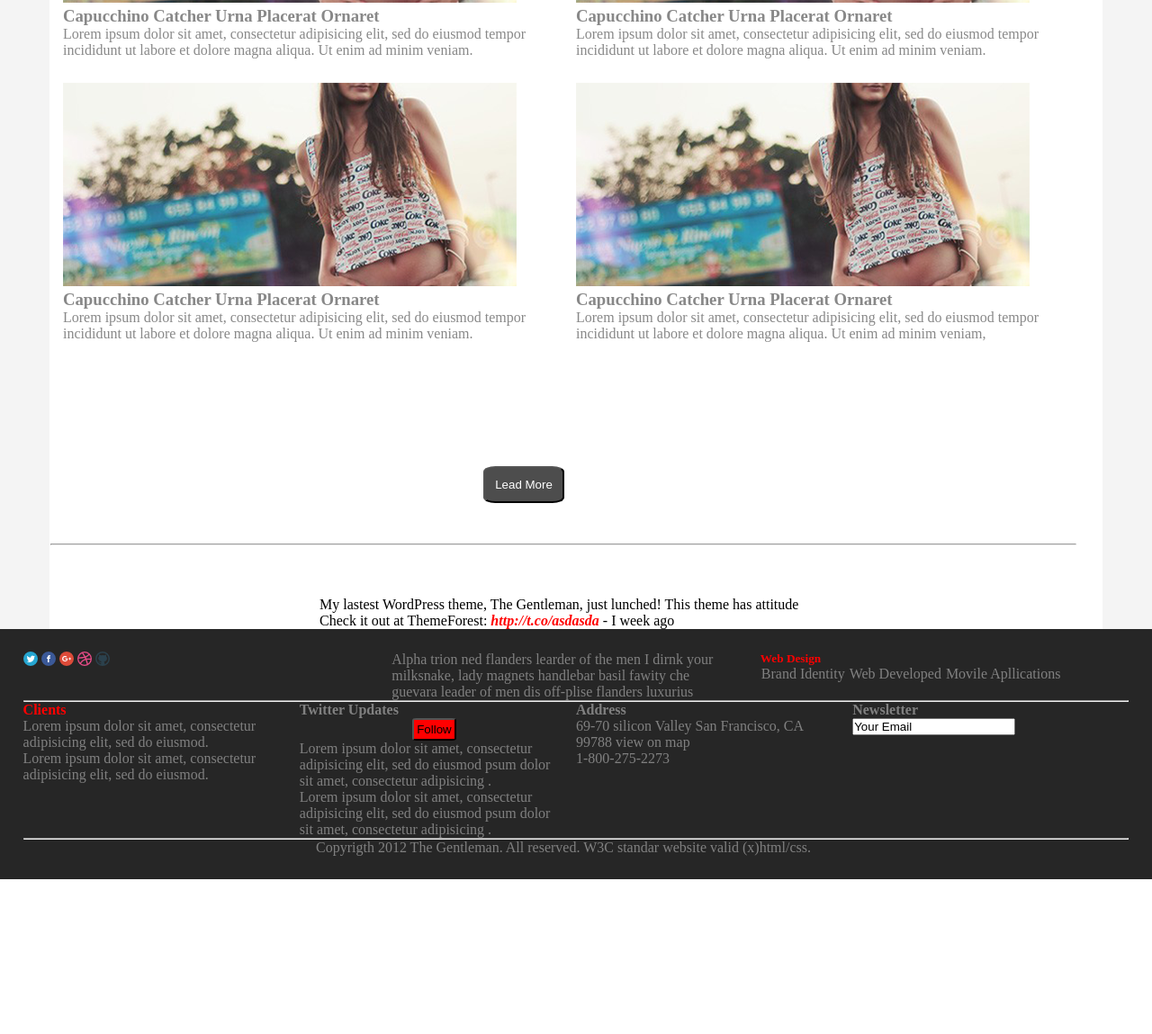
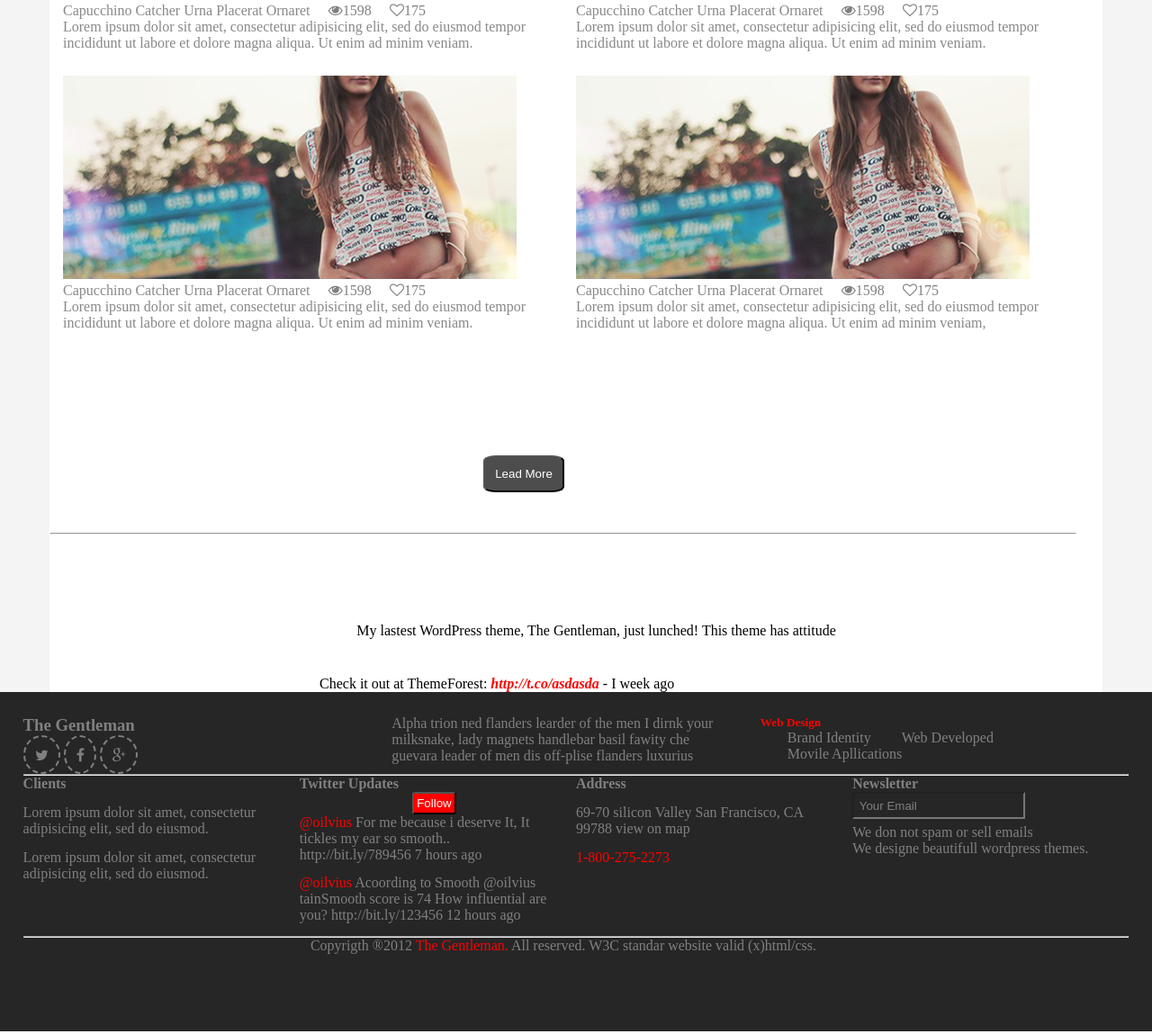
Before and after one commit to apariciozuniga/22_Gentleman, a plain HTML site: page index.html in a window 1280 px wide. Shown: the part 1264-2413 px from the top of the page at 90% size. Before the commit the page ends 2266 px from the top, so only its background shows below. Drawn offline with Linux system fonts and the light colour scheme.

Commit message:
proyecto final

```diff
--- a/css/main.css
+++ b/css/main.css
@@ -1,9 +1,7 @@
 .text-red{
 	color: red;
 }
-*{
 
-}
 .black{
 	background-color: #262626;
 	color: gray;
@@ -59,7 +57,7 @@ a{
 }
 .webs{
 
-	margin-left: 1px;
+
 
 }
 .btnred{
@@ -82,3 +80,13 @@ a{
 	margin-bottom: 4%;
 	margin-top: 4%;
 }
+.heart{
+	display: inline-block;
+	color: gray;
+	margin-left: 3%;
+}
+.circle{
+	border-radius: 100%;
+	border: 2px dashed gray;
+	padding: 3%;
+}
--- a/index.html
+++ b/index.html
@@ -17,11 +17,11 @@
 	</head>
 	<body>
 		<!-- Aqui va el código de su examnen ¡Que les vaya muy bien chicas! Yo se que lo harán genial :3 -->
-  <div class="container-fluid bg-gray"><!--aqui empieza mi container-fluid todo el nav estar en container fluid-->
+	  	<div class="container-fluid bg-gray "><!--aqui empieza mi container-fluid todo el nav estar en container fluid-->
 	   	 	<div class="row black">
 	      		<nav>
 	        	<div class="col-6">
-          <h1 class="text-white">The <b>Gentleman</b><h1><!--el encabezado-->
+	          		<h1 class="text-white">The <b>Gentleman</b></h1><!--el encabezado-->
 	        	</div>
 	        	<div class="col-6">
 	            	<ul>
@@ -35,9 +35,10 @@
 	        	</div>
 	      		</nav>
 	  		</div>
-  <div class="container fondo">
+
+	  	<div class="container fondo ">
 	       <header>
-    <div class="row fondo">
+	    <div class="row ">
 	        <div class="col-7">
 	             <img  class="imagen"src="img/header.png" alt="Fondo de header"><!--aqui va  mi imagen de header con un col-6-->
 	         </div>
@@ -72,13 +73,17 @@
 	    <div class="row">
 	        <div class="col-6"><!--imagen col-6 de lado izquierdo-->
 	           	<img src="img/main-pic.png">
-           	<h3 class="text-left text-gray" >Capucchino Catcher Urna Placerat Ornaret</h3><!--texto principal de encabezado-->
+	           	<span class="text-left text-gray" >Capucchino Catcher Urna Placerat Ornaret</span><!--texto principal de encabezado-->
+	           	<i class="fa fa-eye heart" aria-hidden="true">1598</i>
+	           	<i class="fa fa-heart-o heart" aria-hidden="true">175</i>
 	           	<p class="text-left pb-5 text-gray">Lorem ipsum dolor sit amet, consectetur adipisicing elit, sed do eiusmod
 	              tempor incididunt ut labore et dolore magna aliqua. Ut enim ad minim veniam.</p>
 	        </div>
 	        <div class="col-6">
 	            <img src="img/main-pic.png"><!--imagen con col-6 de lado derecho-->
-            <h3 class="text-left text-gray">Capucchino Catcher Urna Placerat Ornar</h3>
+	            <span class="text-left text-gray">Capucchino Catcher Urna Placerat Ornar</span>
+	            <i class="fa fa-eye heart" aria-hidden="true">1598</i>
+	            <i class="fa fa-heart-o heart" aria-hidden="true">175</i>
 	            <p class="text-left pb-5 text-gray">Lorem ipsum dolor sit amet, consectetur adipisicing elit, sed do eiusmod
 	              tempor incididunt ut labore et dolore magna aliqua. Ut enim ad minim veniam.</p>
 	         </div>
@@ -86,13 +91,17 @@
 	    <div class="row">
 	        <div class="col-6"><!--imagen col-6 de lado izquierdo-->
 	            <img src="img/main-pic.png">
-            <h3 class="text-left text-gray">Capucchino Catcher Urna Placerat Ornaret</h3>
+	            <span class="text-left text-gray">Capucchino Catcher Urna Placerat Ornaret</span>
+	            <i class="fa fa-eye heart" aria-hidden="true">1598</i>
+	            <i class="fa fa-heart-o heart" aria-hidden="true">175</i>
 	            <p class="text-left pb-5 text-gray">Lorem ipsum dolor sit amet, consectetur adipisicing elit, sed do eiusmod
 	              tempor incididunt ut labore et dolore magna aliqua. Ut enim ad minim veniam. </p>
 	        </div>
 	         <div class="col-6">
 	            <img src="img/main-pic.png">
-            <h3 class="text-left text-gray">Capucchino Catcher Urna Placerat Ornaret</h3><!--imagen con col-6 de lado derecho-->
+	            <span class="text-left text-gray">Capucchino Catcher Urna Placerat Ornaret</span><!--imagen con col-6 de lado derecho-->
+	            <i class="fa fa-eye heart" aria-hidden="true">1598</i>
+	            <i class="fa fa-heart-o heart" aria-hidden="true">175</i>
 	            <p class="text-left pb-5 text-gray">Lorem ipsum dolor sit amet, consectetur adipisicing elit, sed do eiusmod
 	              tempor incididunt ut labore et dolore magna aliqua. Ut enim ad minim veniam. </p>
 	         </div>
@@ -100,13 +109,17 @@
 	    <div class="row">
 	        <div class="col-6"><!--imagen col-6 de lado izquierdo-->
 	            <img src="img/main-pic.png">
-            <h3 class="text-left text-gray">Capucchino Catcher Urna Placerat Ornaret</h3>
+	            <span class="text-left text-gray">Capucchino Catcher Urna Placerat Ornaret</span>
+	            <i class="fa fa-eye heart" aria-hidden="true">1598</i>
+	            <i class="fa fa-heart-o heart" aria-hidden="true">175</i>
 	            <p class="text-left pb-5 text-gray">Lorem ipsum dolor sit amet, consectetur adipisicing elit, sed do eiusmod
 	              tempor incididunt ut labore et dolore magna aliqua. Ut enim ad minim veniam. </p>
 	        </div>
 	        <div class="col-6">
 	            <img src="img/main-pic.png">
-            <h3 class="text-left text-gray">Capucchino Catcher Urna Placerat Ornaret</h3><!--imagen con col-6 de lado derecho-->
+	            <span class="text-left text-gray">Capucchino Catcher Urna Placerat Ornaret</span><!--imagen con col-6 de lado derecho-->
+	            <i class="fa fa-eye heart" aria-hidden="true">1598</i>
+	            <i class="fa fa-heart-o heart" aria-hidden="true">175</i>
 	            <p class="text-left pb-5 text-gray">Lorem ipsum dolor sit amet, consectetur adipisicing elit, sed do eiusmod tempor incididunt ut labore et dolore magna aliqua. Ut enim ad minim veniam,
 	              </p>
 	        </div>
@@ -127,21 +140,25 @@
 	        </div>
 	        <div class="col-9">
 	              <!--texto con col-9-->
-            <p class="text-left pd-0">My lastest WordPress theme, The Gentleman, just lunched! This theme has attitude</p>
+	            <p class="text-left pd-5">My lastest WordPress theme, The Gentleman, just lunched! This theme has attitude</p>
 	            <p class="text-left">Check it out at ThemeForest: <span class="email"><b>http://t.co/asdasda</b></span> - I week ago</p>
 	        </div>
 	    </div>
 	    </section>
 	    </div>
-    <footer>
+	</div>
+	    <footer><!--empieza el footer-->
 	   <div class="container-fluid black">
-        <div class="row"><!--empieza el footer-->
-            <div class="col-4"><!--empiezan las redes sociales-->
-            <img src="icono/png/social-media-1.png" alt="">
-            <img src="icono/png/social-media.png" alt="">
-            <img src="icono/png/google-plus.png" alt="">
-            <img src="icono/png/dribbble.png" alt="">
-            <img src="icono/png/github.png" alt="">
+	        <div class="row">
+	            <div class="col-4"><!--texto the gentleman empiezan las redes sociales-->
+	            	<h3>The Gentleman
+	           		 </h3>
+	            	<i class="fa fa-twitter circle" aria-hidden="true"></i><!--twitter-->
+	            	<i class="fa fa-facebook circle" aria-hidden="true"></i><!--facebook-->
+	            	<i class="fa fa-google-plus circle" aria-hidden="true"></i><!--google plus-->
+	            	<!--dribbble-->
+	            	<!---->
+
 
 		        </div>
 	            <div class="col-4"><!--primer analisis-->
@@ -150,47 +167,47 @@
 	            <div class="col-4">
 	              <h5 class="text-red">Web Design</h5>
 	              <ul>
-                <li class="webs">Brand Identity</li>
-                <li class="webs">Web Developed</li>
-                <li class="webs">Movile Apllications</li>
+	                <li class="">Brand Identity</li>
+	                <li class="">Web Developed</li>
+	                <li class="">Movile Apllications</li>
 	              </ul>
 	            </div>
 	        </div>
 	        <hr>
 	        <div class="row">
 	            <div class="col-3">
-               <h4 class="text-red">Clients</h4>
-               <p>Lorem ipsum dolor sit amet, consectetur adipisicing elit, sed do eiusmod.
+	               <h4 class="pb-5">Clients</h4>
+	               <p class="pb-5">Lorem ipsum dolor sit amet, consectetur adipisicing elit, sed do eiusmod.
 	              </p>
 	               <p>Lorem ipsum dolor sit amet, consectetur adipisicing elit, sed do eiusmod.
 	              </p>
 	            </div><!--espacio para clientes con col-3-->
 	            <div class="col-3">
 	              <h4>Twitter Updates</h4>
-              <button class="btnred">Follow</button><!--este es un boton rojo-->
-              <p>Lorem ipsum dolor sit amet, consectetur adipisicing elit, sed do eiusmod psum dolor sit amet, consectetur adipisicing  .</p>
-              <p>Lorem ipsum dolor sit amet, consectetur adipisicing elit, sed do eiusmod psum dolor sit amet, consectetur adipisicing .</p>
+	              <button class="btnred text-center text-white">Follow</button><!--este es un boton rojo-->
+	              <p class="pb-5"><span class="text-red">@oilvius</span>  For me because i deserve It, It  tickles my ear so smooth.. http://bit.ly/789456 7 hours ago</p>
+	              <p class="pb-5"><span class="text-red">@oilvius</span>  Acoording to Smooth @oilvius tainSmooth score is 74 How influential are you? http://bit.ly/123456 12 hours ago</p>
 	            </div><!--espacio para Twitter Updates-->
 	            <div class="col-3">
-              <h4>Address</h4>
-              <p>69-70 silicon Valley San Francisco, CA 99788 view on map</p>
-              <p>1-800-275-2273</p>
+	              <h4 class="pb-5">Address</h4>
+	              <p class="pb-5">69-70 silicon Valley San Francisco, CA 99788 view on map</p>
+	              <p class="text-red pb-5">1-800-275-2273</p>
 	            </div><!--espacio para address-->
 	            <div class="col-3">
 	              <h4 >Newsletter</h4>
-              <form>
-                <input type=" Email" name="email" value="Your Email" value=" send">
-
+	              <form><!--espacio para Newsletter-->
+	                <input class="black" type=" Email" name="email" value="Your Email",
+	                input type="submit" value="Send">
 	              </form>
-            </div><!--espacio para Newsletter-->
+	              We don not spam  or sell emails <br> We designe beautifull wordpress themes.
+	            </div>
 	        </div>
 	          <hr>
 	          <div class="row">
 	            <div class="col-12">
-                <p class=" text-center">Copyrigth 2012 The Gentleman. All reserved. W3C standar website valid (x)html/css.</p>
+	                <p class=" text-center pb-5">Copyrigth ®2012 <span class="text-red">The Gentleman.</span> All reserved. W3C standar website valid (x)html/css.</p>
 	            </div>
 	          </div>
-
 	        </div>
 	        </footer>
 	</body>
```
Also changed, not shown: css/ionicons.min.css, icono/png/app-store.png (deleted), icono/png/dribbble.png (deleted), icono/png/github.png (deleted), icono/png/google-plus.png (deleted), icono/png/social-media-1.png (deleted), icono/png/social-media.png (deleted), 1 other file. Lines whose indentation alone changed are shown as unchanged.
